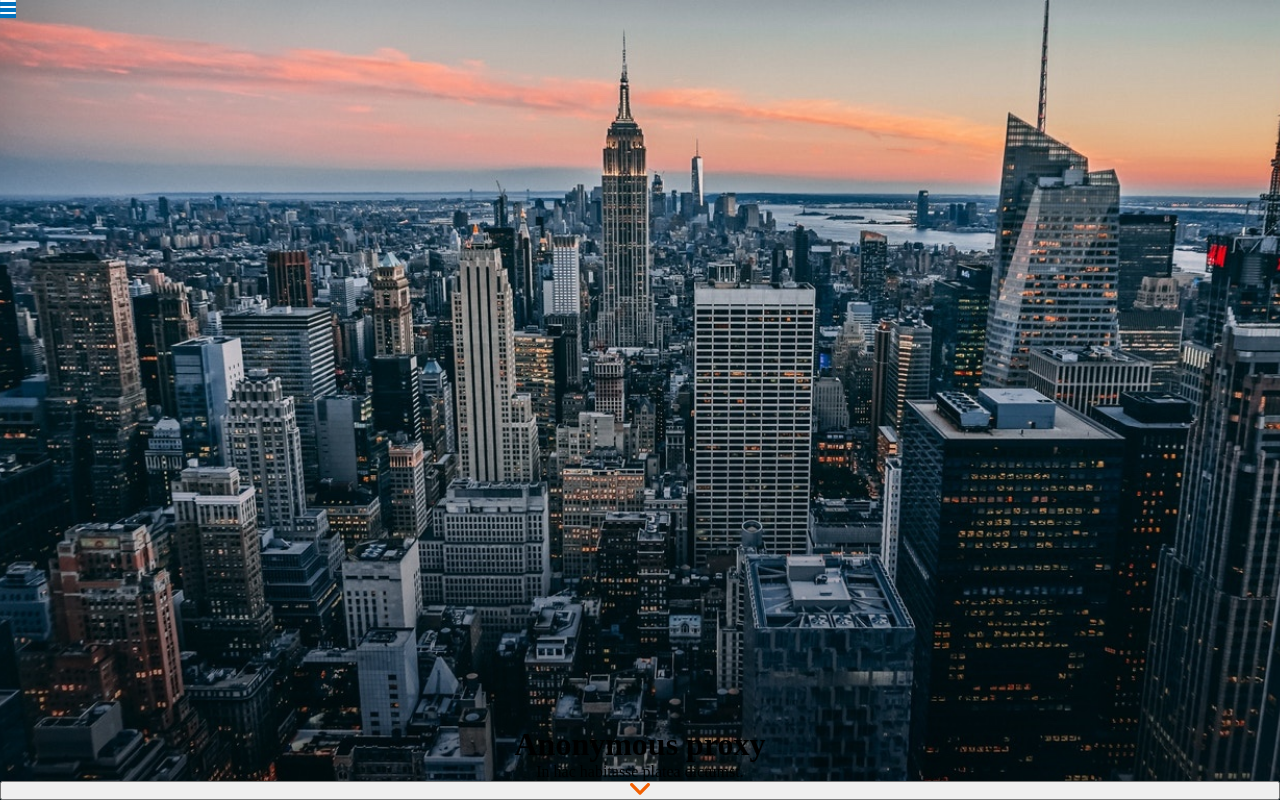
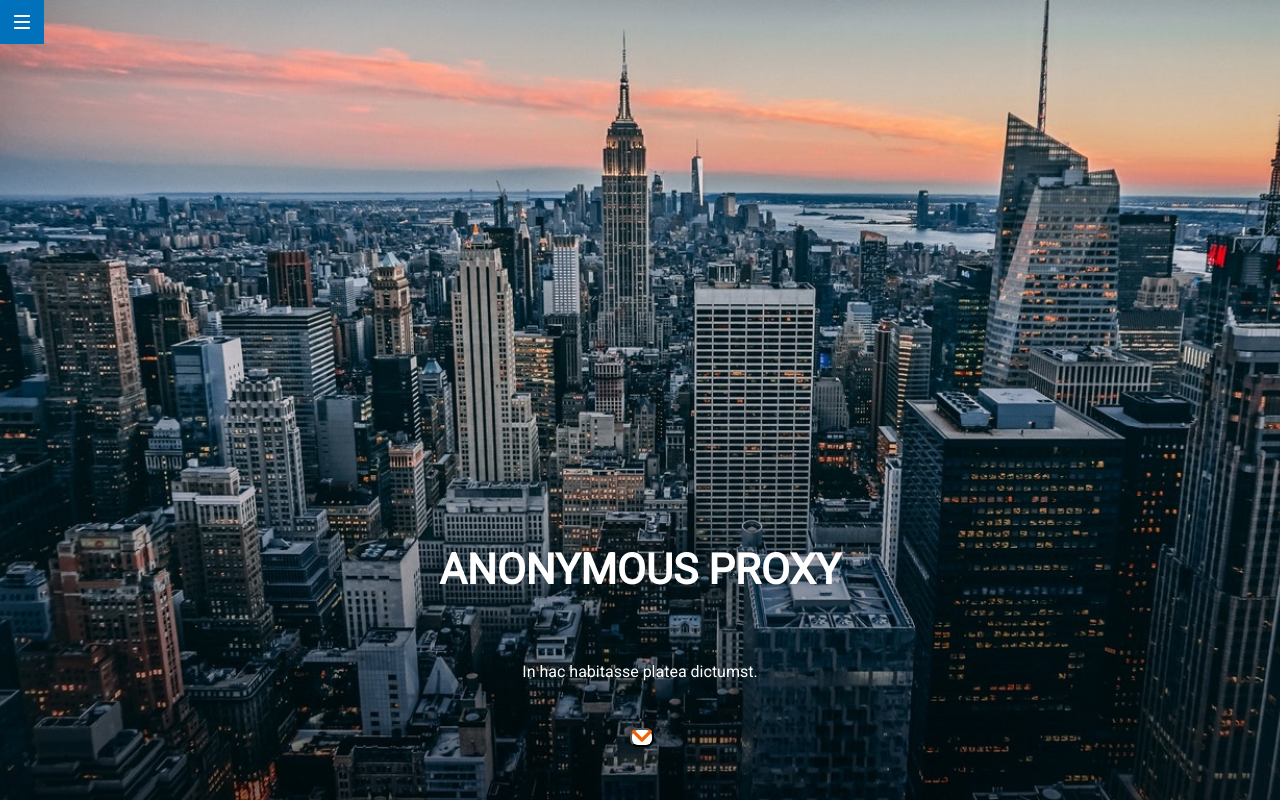
Before and after one commit to Adalab/modulo-1-evaluacion-final-MaribelLopezRomero, a website: page src/html/index.html in a window 1280 px wide. Shown: the top 802 px of the page. Drawn offline with nearby package versions, Linux system fonts and the light colour scheme; files that its build step writes are made by us from their sources; files whose address does not match are found by name.

Commit message:
Add header css

```diff
--- a/src/html/partials/_header.html
+++ b/src/html/partials/_header.html
@@ -1,9 +1,9 @@
 <header class="header">
-        <a class="headerlink" href="https://adalab.es/" title="Pagina de Adalab" alt="Pagina de Adalab"><img
+        <a class="header__link" href="https://adalab.es/" title="Pagina de Adalab" alt="Pagina de Adalab"><img
                         src="./assets/images/ico-menu.svg" alt="Ir a la pagina de Adalab"
                         title="Ir a la pagina de Adalab"></a>
-        <h1 header_title>Anonymous proxy</h1>
-        <p class="header_paragraph">In hac habitasse platea dictumst.</p>
-        <button class="header_button"><img src="./assets/images/ico-scroll-down.svg" alt="Ir a 3 Reasons To Purchase"
-                        title="3 Reasons To Purchase"></button>
+        <h1 class="header__title">Anonymous proxy</h1>
+        <p class="header__paragraph">In hac habitasse platea dictumst.</p>
+        <button class="header__button"><img class="header__button__image" src="./assets/images/ico-scroll-down.svg"
+                        alt="Ir a 3 Reasons To Purchase" title="3 Reasons To Purchase"></button>
 </header>
--- a/src/scss/layout/_header.scss
+++ b/src/scss/layout/_header.scss
@@ -4,13 +4,56 @@
   display: flex;
   flex-direction: column;
   justify-content: flex-end;
-  text-align: center;
+  align-items: center;
   background-image: url('../images/cover.jpg');
   background-size: cover;
   background-position: center;
 }
-.headerlink {
+.header__link {
   position: fixed;
   background: #0271bc;
   top: 0;
+  left: 0;
+  width: 44px;
+  height: 44px;
+  padding-left: 14px;
+  padding-right: 14px;
+  padding-top: 15px;
+  padding-bottom: 15px;
+  background-size: 14px 16px;
 }
+.header__title {
+  height: 110px;
+  width: 90.625%;
+  color: $color-primary;
+  font-family: $font-family-title;
+  font-size: 42px;
+  text-transform: uppercase;
+  text-align: center;
+  font-weight: bold;
+  font-stretch: normal;
+  font-style: normal;
+  line-height: 1.31;
+  letter-spacing: normal;
+  margin-top: 284px;
+  margin-bottom: 10px;
+}
+.header__paragraph {
+  width: 90.625%;
+  height: 21px;
+  color: $color-primary;
+  font-family: $font-family-title;
+  font-size: 16px;
+  text-align: center;
+  margin-bottom: 45px;
+}
+.header__button {
+  margin-left: 43.125%;
+  margin-right: 42.81%;
+  margin-bottom: 53px;
+  size: 45px 45px;
+  background-color: white;
+  border-radius: 8px;
+}
+.header__button__image {
+}
```
